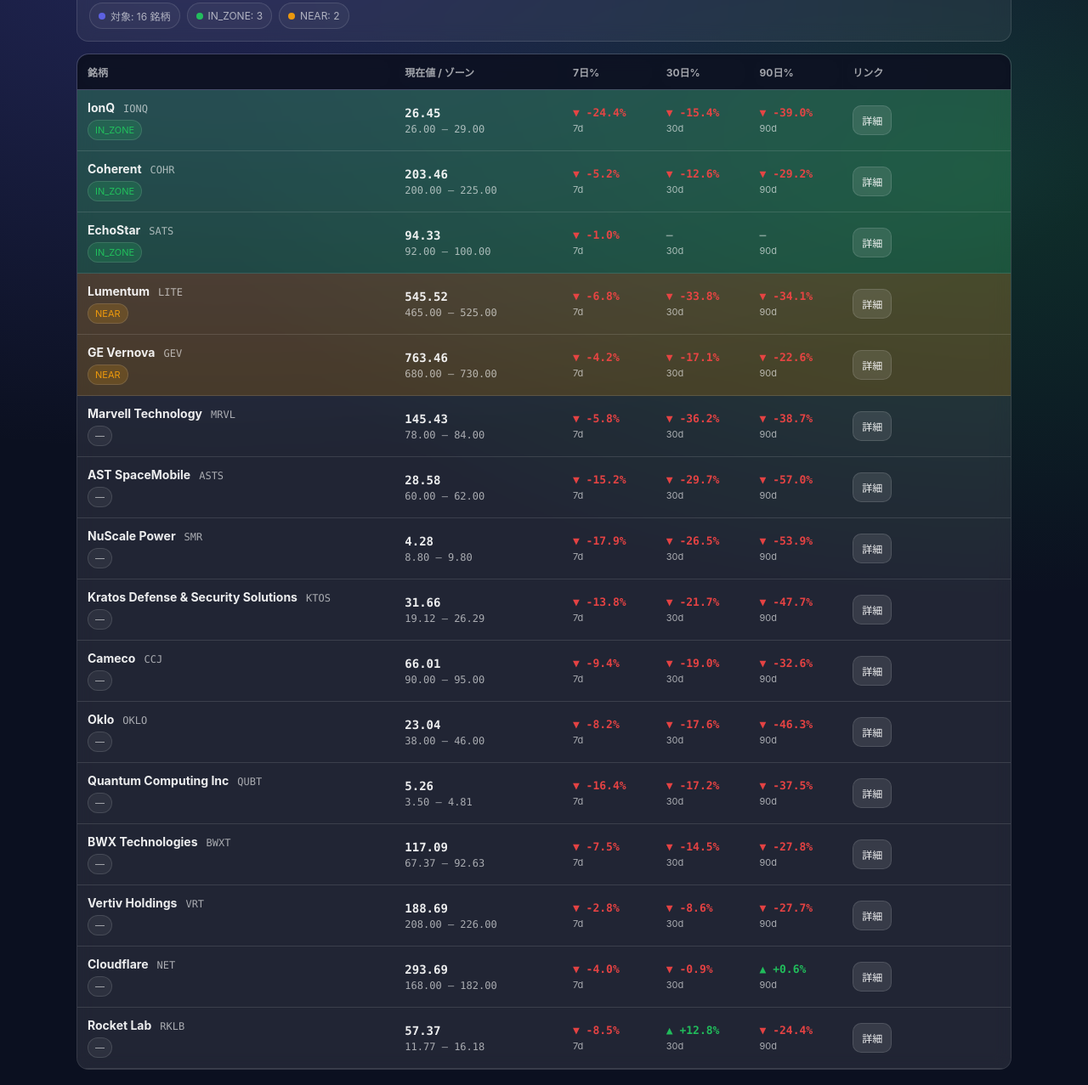
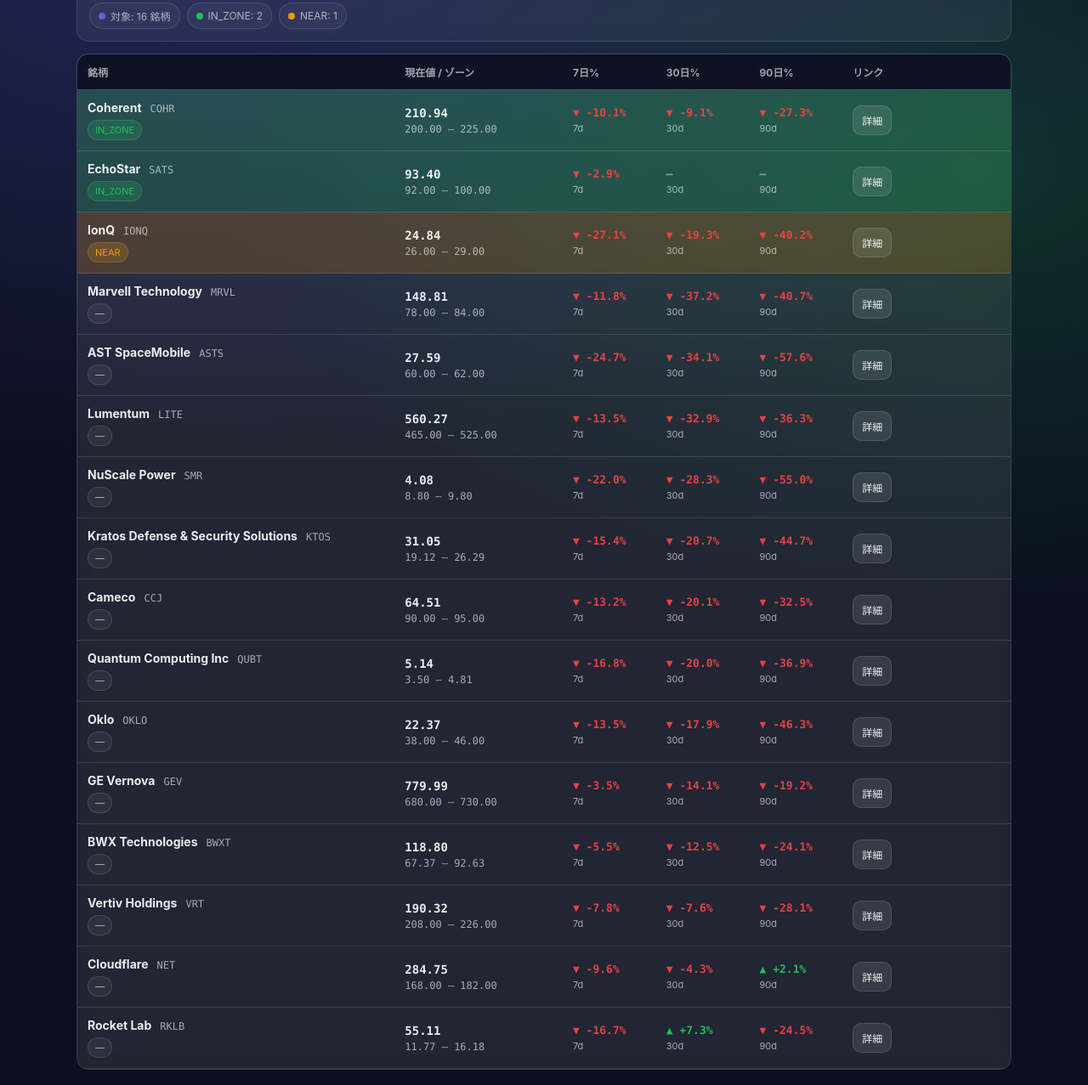
Before and after one commit to Shunsuke-Taken/stock-bottom-alert, a plain HTML site: page docs/index.html in a window 1280 px wide. Shown: the part 66-1343 px from the top of the page at 85% size. Drawn offline with Linux system fonts and the light colour scheme.

Commit message:
Update dashboard

```diff
--- a/docs/index.html
+++ b/docs/index.html
@@ -183,12 +183,12 @@ tbody td {
 <div class="header">
   <div class="h-title">
     <h1>底値目安ダッシュボード</h1>
-    <div class="meta">最終更新: 2026-11-17 13:13 JST</div>
+    <div class="meta">最終更新: 2026-11-18 12:11 JST</div>
   </div>
   <div class="pills">
     <div class="pill"><span class="dot dot-all"></span>対象: 16 銘柄</div>
-    <div class="pill"><span class="dot dot-zone"></span>IN_ZONE: 3</div>
-    <div class="pill"><span class="dot dot-near"></span>NEAR: 2</div>
+    <div class="pill"><span class="dot dot-zone"></span>IN_ZONE: 2</div>
+    <div class="pill"><span class="dot dot-near"></span>NEAR: 1</div>
   </div>
 </div>
 
@@ -211,42 +211,6 @@ tbody td {
   <td class="col-name">
     <div class="name-wrap">
       <div class="name-top">
-        <span class="name">IonQ</span>
-        <span class="ticker">IONQ</span>
-      </div>
-      <div class="name-sub">
-        <span class="badge badge-zone">IN_ZONE</span>
-      </div>
-    </div>
-  </td>
-
-  <td class="col-price">
-    <div class="mono price">26.45</div>
-    <div class="mono zone">26.00 – 29.00</div>
-  </td>
-
-  <td class="col-pct">
-    <div class="pct pct-neg">▼ -24.4%</div>
-    <div class="pct-label">7d</div>
-  </td>
-  <td class="col-pct">
-    <div class="pct pct-neg">▼ -15.4%</div>
-    <div class="pct-label">30d</div>
-  </td>
-  <td class="col-pct">
-    <div class="pct pct-neg">▼ -39.0%</div>
-    <div class="pct-label">90d</div>
-  </td>
-
-  <td class="col-link">
-    <a class="btn" href="https://finance.yahoo.com/quote/IONQ" target="_blank" rel="noopener">詳細</a>
-  </td>
-</tr>
-
-<tr class="row-zone">
-  <td class="col-name">
-    <div class="name-wrap">
-      <div class="name-top">
         <span class="name">Coherent</span>
         <span class="ticker">COHR</span>
       </div>
@@ -257,20 +221,20 @@ tbody td {
   </td>
 
   <td class="col-price">
-    <div class="mono price">203.46</div>
+    <div class="mono price">210.94</div>
     <div class="mono zone">200.00 – 225.00</div>
   </td>
 
   <td class="col-pct">
-    <div class="pct pct-neg">▼ -5.2%</div>
+    <div class="pct pct-neg">▼ -10.1%</div>
     <div class="pct-label">7d</div>
   </td>
   <td class="col-pct">
-    <div class="pct pct-neg">▼ -12.6%</div>
+    <div class="pct pct-neg">▼ -9.1%</div>
     <div class="pct-label">30d</div>
   </td>
   <td class="col-pct">
-    <div class="pct pct-neg">▼ -29.2%</div>
+    <div class="pct pct-neg">▼ -27.3%</div>
     <div class="pct-label">90d</div>
   </td>
 
@@ -293,12 +257,12 @@ tbody td {
   </td>
 
   <td class="col-price">
-    <div class="mono price">94.33</div>
+    <div class="mono price">93.40</div>
     <div class="mono zone">92.00 – 100.00</div>
   </td>
 
   <td class="col-pct">
-    <div class="pct pct-neg">▼ -1.0%</div>
+    <div class="pct pct-neg">▼ -2.9%</div>
     <div class="pct-label">7d</div>
   </td>
   <td class="col-pct">
@@ -319,8 +283,8 @@ tbody td {
   <td class="col-name">
     <div class="name-wrap">
       <div class="name-top">
-        <span class="name">Lumentum</span>
-        <span class="ticker">LITE</span>
+        <span class="name">IonQ</span>
+        <span class="ticker">IONQ</span>
       </div>
       <div class="name-sub">
         <span class="badge badge-near">NEAR</span>
@@ -329,61 +293,25 @@ tbody td {
   </td>
 
   <td class="col-price">
-    <div class="mono price">545.52</div>
-    <div class="mono zone">465.00 – 525.00</div>
+    <div class="mono price">24.84</div>
+    <div class="mono zone">26.00 – 29.00</div>
   </td>
 
   <td class="col-pct">
-    <div class="pct pct-neg">▼ -6.8%</div>
+    <div class="pct pct-neg">▼ -27.1%</div>
     <div class="pct-label">7d</div>
   </td>
   <td class="col-pct">
-    <div class="pct pct-neg">▼ -33.8%</div>
+    <div class="pct pct-neg">▼ -19.3%</div>
     <div class="pct-label">30d</div>
   </td>
   <td class="col-pct">
-    <div class="pct pct-neg">▼ -34.1%</div>
+    <div class="pct pct-neg">▼ -40.2%</div>
     <div class="pct-label">90d</div>
   </td>
 
   <td class="col-link">
-    <a class="btn" href="https://finance.yahoo.com/quote/LITE" target="_blank" rel="noopener">詳細</a>
-  </td>
-</tr>
-
-<tr class="row-near">
-  <td class="col-name">
-    <div class="name-wrap">
-      <div class="name-top">
-        <span class="name">GE Vernova</span>
-        <span class="ticker">GEV</span>
-      </div>
-      <div class="name-sub">
-        <span class="badge badge-near">NEAR</span>
-      </div>
-    </div>
-  </td>
-
-  <td class="col-price">
-    <div class="mono price">763.46</div>
-    <div class="mono zone">680.00 – 730.00</div>
-  </td>
-
-  <td class="col-pct">
-    <div class="pct pct-neg">▼ -4.2%</div>
-    <div class="pct-label">7d</div>
-  </td>
-  <td class="col-pct">
-    <div class="pct pct-neg">▼ -17.1%</div>
-    <div class="pct-label">30d</div>
-  </td>
-  <td class="col-pct">
-    <div class="pct pct-neg">▼ -22.6%</div>
-    <div class="pct-label">90d</div>
-  </td>
-
-  <td class="col-link">
-    <a class="btn" href="https://finance.yahoo.com/quote/GEV" target="_blank" rel="noopener">詳細</a>
+    <a class="btn" href="https://finance.yahoo.com/quote/IONQ" target="_blank" rel="noopener">詳細</a>
   </td>
 </tr>
 
@@ -401,20 +329,20 @@ tbody td {
   </td>
 
   <td class="col-price">
-    <div class="mono price">145.43</div>
+    <div class="mono price">148.81</div>
     <div class="mono zone">78.00 – 84.00</div>
   </td>
 
   <td class="col-pct">
-    <div class="pct pct-neg">▼ -5.8%</div>
+    <div class="pct pct-neg">▼ -11.8%</div>
     <div class="pct-label">7d</div>
   </td>
   <td class="col-pct">
-    <div class="pct pct-neg">▼ -36.2%</div>
+    <div class="pct pct-neg">▼ -37.2%</div>
     <div class="pct-label">30d</div>
   </td>
   <td class="col-pct">
-    <div class="pct pct-neg">▼ -38.7%</div>
+    <div class="pct pct-neg">▼ -40.7%</div>
     <div class="pct-label">90d</div>
   </td>
 
@@ -437,25 +365,61 @@ tbody td {
   </td>
 
   <td class="col-price">
-    <div class="mono price">28.58</div>
+    <div class="mono price">27.59</div>
     <div class="mono zone">60.00 – 62.00</div>
   </td>
 
   <td class="col-pct">
-    <div class="pct pct-neg">▼ -15.2%</div>
+    <div class="pct pct-neg">▼ -24.7%</div>
     <div class="pct-label">7d</div>
   </td>
   <td class="col-pct">
-    <div class="pct pct-neg">▼ -29.7%</div>
+    <div class="pct pct-neg">▼ -34.1%</div>
     <div class="pct-label">30d</div>
   </td>
   <td class="col-pct">
-    <div class="pct pct-neg">▼ -57.0%</div>
+    <div class="pct pct-neg">▼ -57.6%</div>
     <div class="pct-label">90d</div>
   </td>
 
   <td class="col-link">
     <a class="btn" href="https://finance.yahoo.com/quote/ASTS" target="_blank" rel="noopener">詳細</a>
+  </td>
+</tr>
+
+<tr class="row-none">
+  <td class="col-name">
+    <div class="name-wrap">
+      <div class="name-top">
+        <span class="name">Lumentum</span>
+        <span class="ticker">LITE</span>
+      </div>
+      <div class="name-sub">
+        <span class="badge badge-none">—</span>
+      </div>
+    </div>
+  </td>
+
+  <td class="col-price">
+    <div class="mono price">560.27</div>
+    <div class="mono zone">465.00 – 525.00</div>
+  </td>
+
+  <td class="col-pct">
+    <div class="pct pct-neg">▼ -13.5%</div>
+    <div class="pct-label">7d</div>
+  </td>
+  <td class="col-pct">
+    <div class="pct pct-neg">▼ -32.9%</div>
+    <div class="pct-label">30d</div>
+  </td>
+  <td class="col-pct">
+    <div class="pct pct-neg">▼ -36.3%</div>
+    <div class="pct-label">90d</div>
+  </td>
+
+  <td class="col-link">
+    <a class="btn" href="https://finance.yahoo.com/quote/LITE" target="_blank" rel="noopener">詳細</a>
   </td>
 </tr>
 
@@ -473,20 +437,20 @@ tbody td {
   </td>
 
   <td class="col-price">
-    <div class="mono price">4.28</div>
+    <div class="mono price">4.08</div>
     <div class="mono zone">8.80 – 9.80</div>
   </td>
 
   <td class="col-pct">
-    <div class="pct pct-neg">▼ -17.9%</div>
+    <div class="pct pct-neg">▼ -22.0%</div>
     <div class="pct-label">7d</div>
   </td>
   <td class="col-pct">
-    <div class="pct pct-neg">▼ -26.5%</div>
+    <div class="pct pct-neg">▼ -28.3%</div>
     <div class="pct-label">30d</div>
   </td>
   <td class="col-pct">
-    <div class="pct pct-neg">▼ -53.9%</div>
+    <div class="pct pct-neg">▼ -55.0%</div>
     <div class="pct-label">90d</div>
   </td>
 
@@ -509,20 +473,20 @@ tbody td {
   </td>
 
   <td class="col-price">
-    <div class="mono price">31.66</div>
+    <div class="mono price">31.05</div>
     <div class="mono zone">19.12 – 26.29</div>
   </td>
 
   <td class="col-pct">
-    <div class="pct pct-neg">▼ -13.8%</div>
+    <div class="pct pct-neg">▼ -15.4%</div>
     <div class="pct-label">7d</div>
   </td>
   <td class="col-pct">
-    <div class="pct pct-neg">▼ -21.7%</div>
+    <div class="pct pct-neg">▼ -20.7%</div>
     <div class="pct-label">30d</div>
   </td>
   <td class="col-pct">
-    <div class="pct pct-neg">▼ -47.7%</div>
+    <div class="pct pct-neg">▼ -44.7%</div>
     <div class="pct-label">90d</div>
   </td>
 
@@ -545,25 +509,61 @@ tbody td {
   </td>
 
   <td class="col-price">
-    <div class="mono price">66.01</div>
+    <div class="mono price">64.51</div>
     <div class="mono zone">90.00 – 95.00</div>
   </td>
 
   <td class="col-pct">
-    <div class="pct pct-neg">▼ -9.4%</div>
+    <div class="pct pct-neg">▼ -13.2%</div>
     <div class="pct-label">7d</div>
   </td>
   <td class="col-pct">
-    <div class="pct pct-neg">▼ -19.0%</div>
+    <div class="pct pct-neg">▼ -20.1%</div>
     <div class="pct-label">30d</div>
   </td>
   <td class="col-pct">
-    <div class="pct pct-neg">▼ -32.6%</div>
+    <div class="pct pct-neg">▼ -32.5%</div>
     <div class="pct-label">90d</div>
   </td>
 
   <td class="col-link">
     <a class="btn" href="https://finance.yahoo.com/quote/CCJ" target="_blank" rel="noopener">詳細</a>
+  </td>
+</tr>
+
+<tr class="row-none">
+  <td class="col-name">
+    <div class="name-wrap">
+      <div class="name-top">
+        <span class="name">Quantum Computing Inc</span>
+        <span class="ticker">QUBT</span>
+      </div>
+      <div class="name-sub">
+        <span class="badge badge-none">—</span>
+      </div>
+    </div>
+  </td>
+
+  <td class="col-price">
+    <div class="mono price">5.14</div>
+    <div class="mono zone">3.50 – 4.81</div>
+  </td>
+
+  <td class="col-pct">
+    <div class="pct pct-neg">▼ -16.8%</div>
+    <div class="pct-label">7d</div>
+  </td>
+  <td class="col-pct">
+    <div class="pct pct-neg">▼ -20.0%</div>
+    <div class="pct-label">30d</div>
+  </td>
+  <td class="col-pct">
+    <div class="pct pct-neg">▼ -36.9%</div>
+    <div class="pct-label">90d</div>
+  </td>
+
+  <td class="col-link">
+    <a class="btn" href="https://finance.yahoo.com/quote/QUBT" target="_blank" rel="noopener">詳細</a>
   </td>
 </tr>
 
@@ -581,16 +581,16 @@ tbody td {
   </td>
 
   <td class="col-price">
-    <div class="mono price">23.04</div>
+    <div class="mono price">22.37</div>
     <div class="mono zone">38.00 – 46.00</div>
   </td>
 
   <td class="col-pct">
-    <div class="pct pct-neg">▼ -8.2%</div>
+    <div class="pct pct-neg">▼ -13.5%</div>
     <div class="pct-label">7d</div>
   </td>
   <td class="col-pct">
-    <div class="pct pct-neg">▼ -17.6%</div>
+    <div class="pct pct-neg">▼ -17.9%</div>
     <div class="pct-label">30d</div>
   </td>
   <td class="col-pct">
@@ -607,8 +607,8 @@ tbody td {
   <td class="col-name">
     <div class="name-wrap">
       <div class="name-top">
-        <span class="name">Quantum Computing Inc</span>
-        <span class="ticker">QUBT</span>
+        <span class="name">GE Vernova</span>
+        <span class="ticker">GEV</span>
       </div>
       <div class="name-sub">
         <span class="badge badge-none">—</span>
@@ -617,25 +617,25 @@ tbody td {
   </td>
 
   <td class="col-price">
-    <div class="mono price">5.26</div>
-    <div class="mono zone">3.50 – 4.81</div>
+    <div class="mono price">779.99</div>
+    <div class="mono zone">680.00 – 730.00</div>
   </td>
 
   <td class="col-pct">
-    <div class="pct pct-neg">▼ -16.4%</div>
+    <div class="pct pct-neg">▼ -3.5%</div>
     <div class="pct-label">7d</div>
   </td>
   <td class="col-pct">
-    <div class="pct pct-neg">▼ -17.2%</div>
+    <div class="pct pct-neg">▼ -14.1%</div>
     <div class="pct-label">30d</div>
   </td>
   <td class="col-pct">
-    <div class="pct pct-neg">▼ -37.5%</div>
+    <div class="pct pct-neg">▼ -19.2%</div>
     <div class="pct-label">90d</div>
   </td>
 
   <td class="col-link">
-    <a class="btn" href="https://finance.yahoo.com/quote/QUBT" target="_blank" rel="noopener">詳細</a>
+    <a class="btn" href="https://finance.yahoo.com/quote/GEV" target="_blank" rel="noopener">詳細</a>
   </td>
 </tr>
 
@@ -653,20 +653,20 @@ tbody td {
   </td>
 
   <td class="col-price">
-    <div class="mono price">117.09</div>
+    <div class="mono price">118.80</div>
     <div class="mono zone">67.37 – 92.63</div>
   </td>
 
   <td class="col-pct">
-    <div class="pct pct-neg">▼ -7.5%</div>
+    <div class="pct pct-neg">▼ -5.5%</div>
     <div class="pct-label">7d</div>
   </td>
   <td class="col-pct">
-    <div class="pct pct-neg">▼ -14.5%</div>
+    <div class="pct pct-neg">▼ -12.5%</div>
     <div class="pct-label">30d</div>
   </td>
   <td class="col-pct">
-    <div class="pct pct-neg">▼ -27.8%</div>
+    <div class="pct pct-neg">▼ -24.1%</div>
     <div class="pct-label">90d</div>
   </td>
 
@@ -689,20 +689,20 @@ tbody td {
   </td>
 
   <td class="col-price">
-    <div class="mono price">188.69</div>
+    <div class="mono price">190.32</div>
     <div class="mono zone">208.00 – 226.00</div>
   </td>
 
   <td class="col-pct">
-    <div class="pct pct-neg">▼ -2.8%</div>
+    <div class="pct pct-neg">▼ -7.8%</div>
     <div class="pct-label">7d</div>
   </td>
   <td class="col-pct">
-    <div class="pct pct-neg">▼ -8.6%</div>
+    <div class="pct pct-neg">▼ -7.6%</div>
     <div class="pct-label">30d</div>
   </td>
   <td class="col-pct">
-    <div class="pct pct-neg">▼ -27.7%</div>
+    <div class="pct pct-neg">▼ -28.1%</div>
     <div class="pct-label">90d</div>
   </td>
 
@@ -725,20 +725,20 @@ tbody td {
   </td>
 
   <td class="col-price">
-    <div class="mono price">293.69</div>
+    <div class="mono price">284.75</div>
     <div class="mono zone">168.00 – 182.00</div>
   </td>
 
   <td class="col-pct">
-    <div class="pct pct-neg">▼ -4.0%</div>
+    <div class="pct pct-neg">▼ -9.6%</div>
     <div class="pct-label">7d</div>
   </td>
   <td class="col-pct">
-    <div class="pct pct-neg">▼ -0.9%</div>
+    <div class="pct pct-neg">▼ -4.3%</div>
     <div class="pct-label">30d</div>
   </td>
   <td class="col-pct">
-    <div class="pct pct-pos">▲ +0.6%</div>
+    <div class="pct pct-pos">▲ +2.1%</div>
     <div class="pct-label">90d</div>
   </td>
 
@@ -761,20 +761,20 @@ tbody td {
   </td>
 
   <td class="col-price">
-    <div class="mono price">57.37</div>
+    <div class="mono price">55.11</div>
     <div class="mono zone">11.77 – 16.18</div>
   </td>
 
   <td class="col-pct">
-    <div class="pct pct-neg">▼ -8.5%</div>
+    <div class="pct pct-neg">▼ -16.7%</div>
     <div class="pct-label">7d</div>
   </td>
   <td class="col-pct">
-    <div class="pct pct-pos">▲ +12.8%</div>
+    <div class="pct pct-pos">▲ +7.3%</div>
     <div class="pct-label">30d</div>
   </td>
   <td class="col-pct">
-    <div class="pct pct-neg">▼ -24.4%</div>
+    <div class="pct pct-neg">▼ -24.5%</div>
     <div class="pct-label">90d</div>
   </td>
 
```
